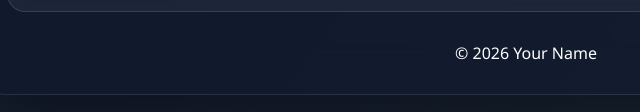
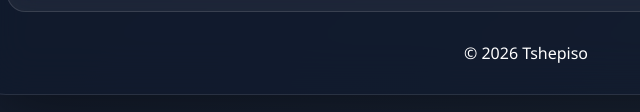
Before and after one commit to Rapsy11136/personal-website, a plain HTML site: page index.html in a window 1280 px wide. Shown: the part 1162-1274 px from the top of the page, 114-754 px from the left. Drawn offline with Linux system fonts and the light colour scheme; a script that the page names is missing.

Commit message:
Fix footer name to 'Tshepiso'
Updated the footer to reflect the correct name.

```diff
--- a/index.html
+++ b/index.html
@@ -93,7 +93,7 @@
 </section>
 
 <footer>
-    <p>© 2026 Your Name</p>
+    <p>© 2026 Tshepiso</p>
 </footer>
 </div>
 
```
